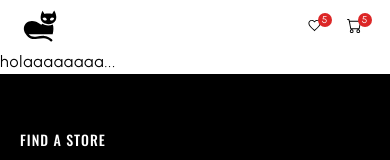
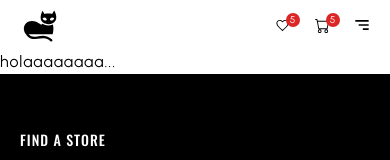
Before and after one commit to Brunosz19/mercadoCerrado, a Next.js app: page / in a window 390 px wide. Shown: the top 160 px of the page. Built offline with nearby package versions, Linux system fonts and the light colour scheme.

Commit message:
ADD: mobile menu to make the page be responsive

```diff
--- a/components/Header.jsx
+++ b/components/Header.jsx
@@ -3,11 +3,12 @@
 import Link from "next/link";
 import Menu from "./Menu";
 
-import { GiCat } from "react-icons/gi"
-import { BsCart } from "react-icons/bs"
-import { BiMenuAltRight } from "react-icons/bi"
-import { IoMdHeartEmpty } from "react-icons/io"
-import { VscChromeClose } from "react-icons/vsc"
+import { GiCat } from "react-icons/gi";
+import { BsCart } from "react-icons/bs";
+import { BiMenuAltRight } from "react-icons/bi";
+import { IoMdHeartEmpty } from "react-icons/io";
+import { VscChromeClose } from "react-icons/vsc";
+import MenuMobile from "./MenuMobile";
 
 export default function Header() {
   const [mobileMenu, setMobileMenu] = useState(false);
@@ -21,25 +22,40 @@
     >
       <Wrapper className={"h-[60px] flex justify-between items-center"}>
         <Link href="/">
-          <GiCat className="w-[40px] md:w-[60px]" size={35}/>
+          <GiCat className="w-[40px] md:w-[60px]" size={35} />
         </Link>
         <Menu showCatMenu={showCatMenu} setShowCatMenu={setShowCatMenu}/>
+        {mobileMenu && <MenuMobile showCatMenu={showCatMenu} setShowCatMenu={setShowCatMenu} setMobileMenu={setMobileMenu} />}
 
         <div className="flex items-center gap-2 text-black">
           <div className="w-8 md:w-12 h-8 md:h-12 rounded-full flex justify-center items-center hover:bg-black/[0.05] cursor-pointer relative">
-            <IoMdHeartEmpty className="text-[15px] md:text-[20px]"/>
-            <div className="h-[14px] md:h-[18px] min-w-[14px] md:min-w-[18px] rounded-full bg-red-600 absolute top-1 left-5 md:left-7 text-white text-[10px] md:text-[12px] flex justify-center items-center px-[2px] md:px-[5px]">5</div>
+            <IoMdHeartEmpty className="text-[15px] md:text-[20px]" />
+            <div className="h-[14px] md:h-[18px] min-w-[14px] md:min-w-[18px] rounded-full bg-red-600 absolute top-1 left-5 md:left-7 text-white text-[10px] md:text-[12px] flex justify-center items-center px-[2px] md:px-[5px]">
+              5
+            </div>
           </div>
 
+          <div className="w-8 md:w-12 h-8 md:h-12 rounded-full flex justify-center items-center hover:bg-black/[0.05] cursor-pointer relative">
+            <BsCart className="text-[15px] md:text-[20px]" />
+            <div className="h-[14px] md:h-[18px] min-w-[14px] md:min-w-[18px] rounded-full bg-red-600 absolute top-1 left-5 md:left-7 text-white text-[10px] md:text-[12px] flex justify-center items-center px-[2px] md:px-[5px]">
+              5
+            </div>
+          </div>
 
-          <div className="w-8 md:w-12 h-8 md:h-12 rounded-full flex justify-center items-center hover:bg-black/[0.05] cursor-pointer relative">
-            <BsCart className="text-[15px] md:text-[20px]"/>
-            <div className="h-[14px] md:h-[18px] min-w-[14px] md:min-w-[18px] rounded-full bg-red-600 absolute top-1 left-5 md:left-7 text-white text-[10px] md:text-[12px] flex justify-center items-center px-[2px] md:px-[5px]">5</div>
+          <div className="w-8 md:w-12 h-8 md:h-12 rounded-full flex justify-center items-center hover:bg-black/[0.05] cursor-pointer relative -mr-2">
+            {mobileMenu ? (
+              <VscChromeClose
+                className="text-[16px]"
+                onClick={() => setMobileMenu(false)}
+              />
+            ) : (
+              <BiMenuAltRight
+                className="text-[20px]"
+                onClick={() => setMobileMenu(true)}
+              />
+            )}
           </div>
         </div>
-
-
-
       </Wrapper>
     </header>
   );
```
